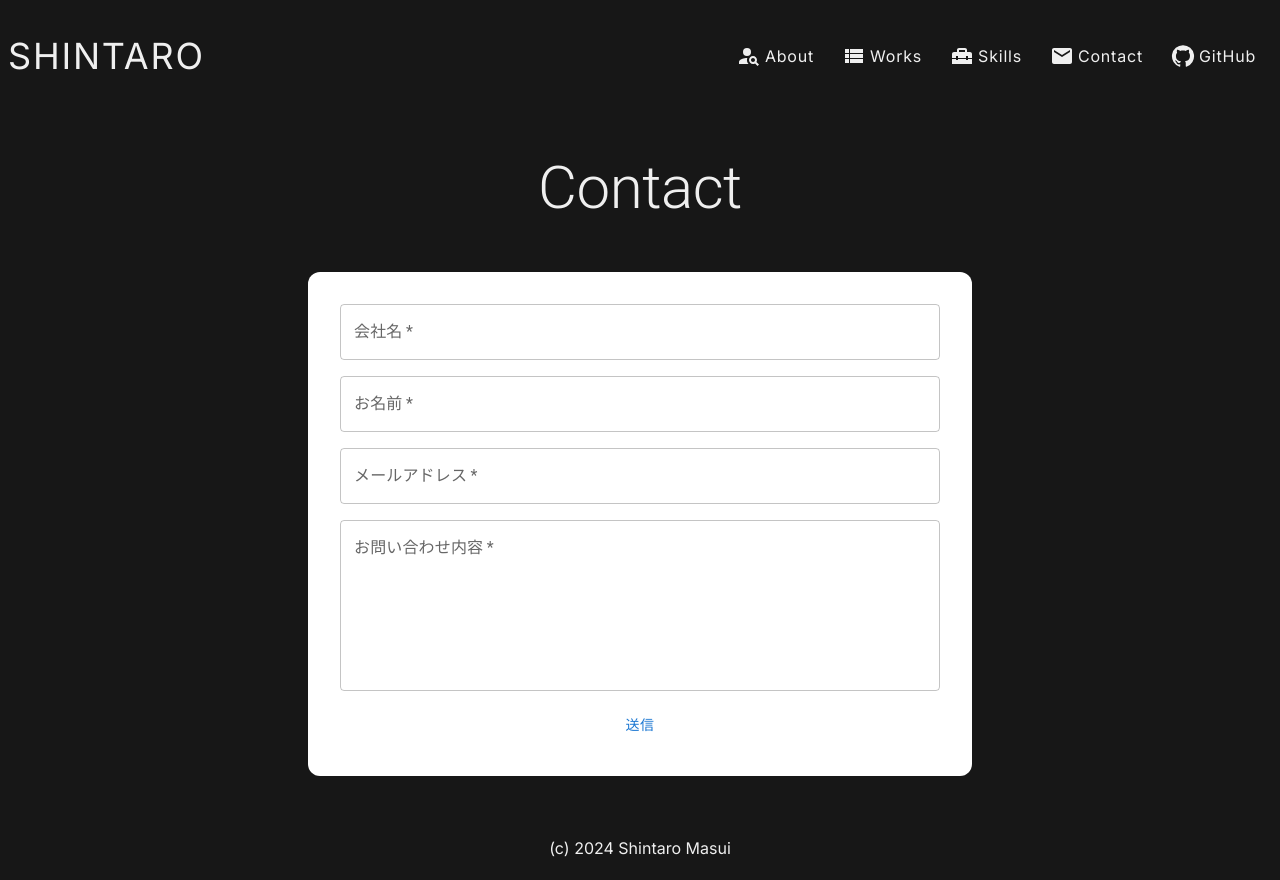
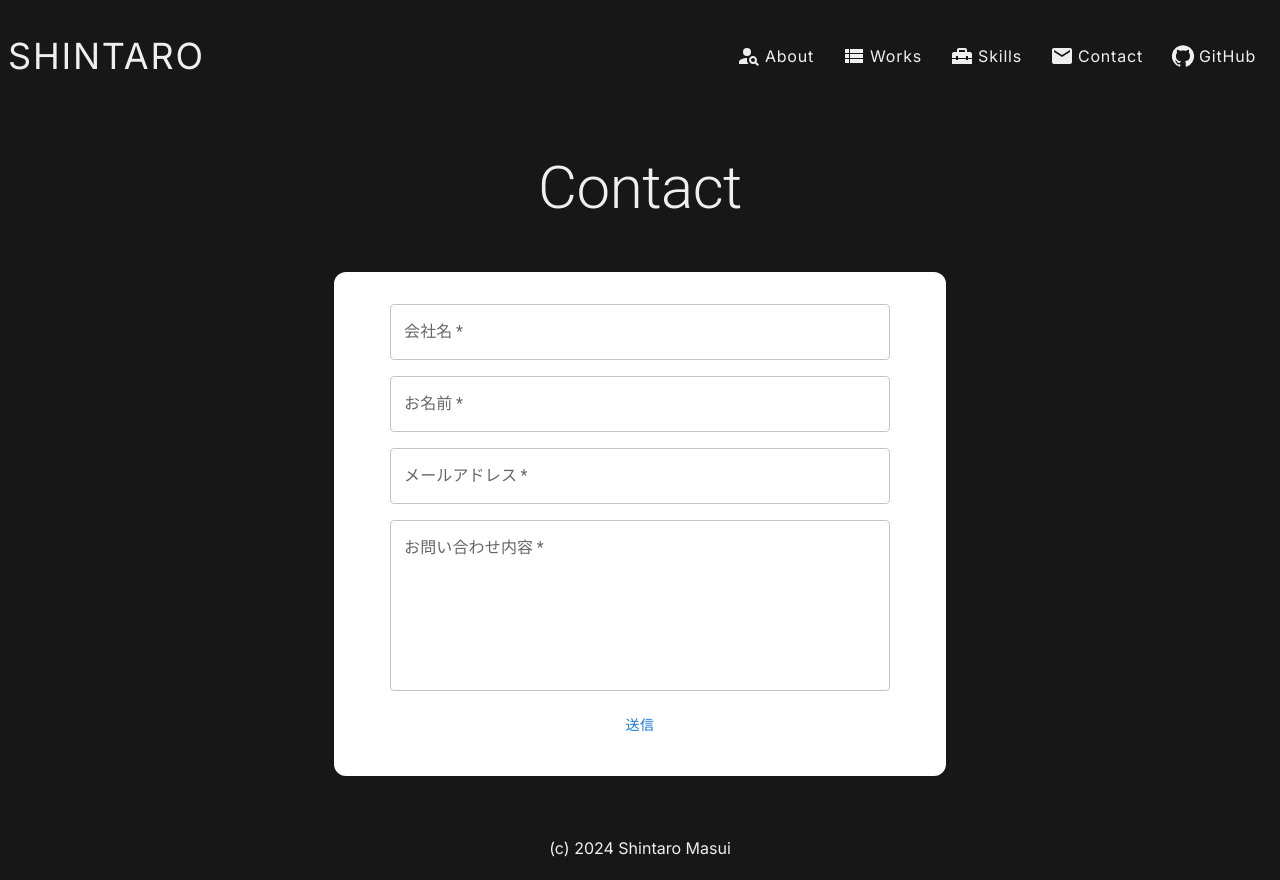
Before and after one commit to shintaro2368/portfolioSite, a Next.js app: page /contact in a window 1280 px wide. Built offline with nearby package versions, Linux system fonts and the light colour scheme.

Commit message:
aboutページのレスポンシブ対応

```diff
--- a/app/about/page.tsx
+++ b/app/about/page.tsx
@@ -13,17 +13,15 @@ export default async function Page() {
     endpoint: "profile",
   });
 
-  console.log(profileData);
-
 
   return (
     <>
     <PageTitle title="About">
-      <Box display="flex" alignItems="center">
-        <Box flexBasis="40%">
+      <Box display="flex" sx={{alignItems: {xs: "unset", sm: "center"}, flexDirection: {xs: "column", sm: "unset"}}}>
+        <Box flexBasis="40%" sx={{marginBottom: {xs: 10, sm: 0}}}>
           <Image
             src={profileData.image.url}
-            alt=""
+            alt="桝井真太郎の顔写真です"
             layout="responsive"
             width={0}
             height={0}
@@ -31,7 +29,7 @@ export default async function Page() {
           />
 
         </Box>
-        <Box flexBasis="60%" paddingLeft={6}>
+        <Box flexBasis="60%" sx={{paddingLeft: {xs: 0, sm: 6}}}>
           <p className="whitespace-pre-wrap">
             {profileData.body}
           </p>
--- a/app/contact/page.tsx
+++ b/app/contact/page.tsx
@@ -1,6 +1,6 @@
 'use client'
 
-import { FormControl, TextField, Stack, Box, Button, Typography } from '@mui/material';
+import { FormControl, TextField, Stack, Box, Button, Typography, Container } from '@mui/material';
 import { useForm, SubmitHandler } from "react-hook-form";
 import * as yup from 'yup';
 import { yupResolver } from '@hookform/resolvers/yup';
@@ -71,7 +71,8 @@ export default function Page() {
   return (
     <PageTitle title="Contact">
       <Box bgcolor="white" padding={4} borderRadius={3}>
-        <Box width={600} m="0 auto">
+        <Container>
+          <Box width={500}>
             <FormControl fullWidth>
               <Stack spacing={2} direction="column">
                 <TextField required label="会社名" {...register("company")} helperText={errors.company?.message} />
@@ -86,6 +87,7 @@ export default function Page() {
               </Stack>
             </FormControl>
           </Box>
+        </Container>
         <Popup
           open={open}
           handleClose={handleClose}
--- a/app/contact/sendMail/route.ts
+++ b/app/contact/sendMail/route.ts
@@ -1,22 +1,21 @@
 import EmailTemplate from "@/app/_components/email-template";
 import { NextRequest, NextResponse } from "next/server";
-import nodemailer, { Transporter } from "nodemailer";
 import { Resend } from "resend";
 
 const resend = new Resend(process.env.RESEND_API_KEY as string || 're_123');
 
 export async function POST(request: NextRequest) {
-    const {company, name, email, message } = await request.json();
+  const { company, name, email, message } = await request.json();
 
   const { data, error } = await resend.emails.send({
     from: `Shintaro-Portfolio System <${process.env.RESEND_DOMAIN}>`,
     to: [process.env.RESEND_DOMAIN as string, process.env.MY_EMAIL as string],
     subject: `【ポートフォリオサイト】 ${name} 様からのお問い合わせ`,
-        react: EmailTemplate({company: company, fullName: name, email: email, body: message}),
+    react: EmailTemplate({ company: company, fullName: name, email: email, body: message }),
   });
 
-    if(error) {
-        console.log(error.message);
+  if (error) {
+    console.error(error.message);
     return new NextResponse("error", {
       status: 500,
     });
```
Lines whose indentation alone changed are shown as unchanged.
